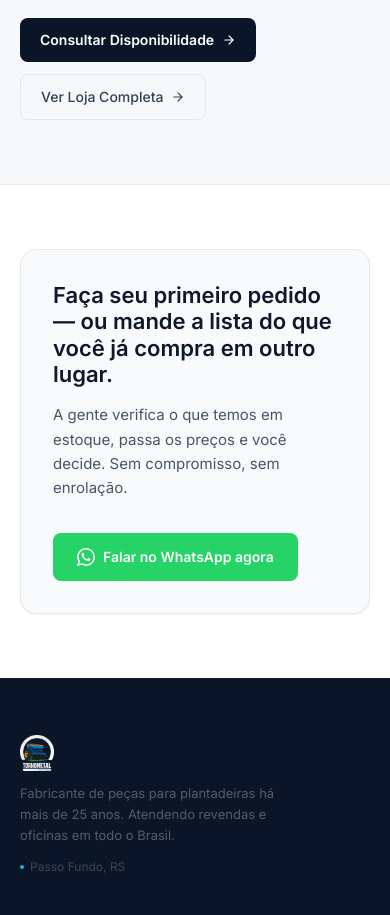
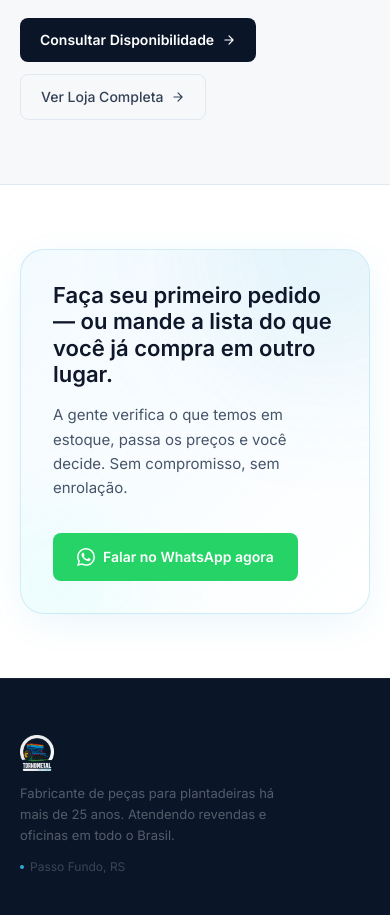
Before and after one commit to 783Correia/REVENDA-TORNOMETAL, a Next.js app: page / in a window 390 px wide. Shown: the part 4860-5775 px from the top of the page. Built offline with nearby package versions, Linux system fonts and the light colour scheme.

Commit message:
style: apply elegant blue glassmorphism effect to final CTA box

```diff
--- a/src/components/CTAFinal.tsx
+++ b/src/components/CTAFinal.tsx
@@ -14,8 +14,12 @@ export function CTAFinal() {
         whileInView="visible"
         viewport={{ once: true, margin: "-80px" }}
       >
-        <div className="rounded-2xl bg-[#F8FAFC] border border-[#E2E8F0] shadow-sm p-8 md:p-14 flex flex-col md:flex-row md:items-center md:justify-between gap-8">
-          <div className="max-w-[520px]">
+        <div className="relative rounded-3xl overflow-hidden p-8 md:p-14 flex flex-col md:flex-row md:items-center md:justify-between gap-8 shadow-[0_10px_40px_-10px_rgba(43,170,212,0.15)] border border-[#2BAAD4]/20 bg-gradient-to-br from-[#F0F9FF]/80 to-white/60 backdrop-blur-xl">
+          {/* Subtle decorative glow */}
+          <div className="absolute top-0 right-0 w-64 h-64 bg-[#2BAAD4]/10 rounded-full blur-3xl -translate-y-1/2 translate-x-1/3 pointer-events-none" />
+          <div className="absolute bottom-0 left-0 w-40 h-40 bg-[#00FFcc]/5 rounded-full blur-2xl translate-y-1/3 -translate-x-1/4 pointer-events-none" />
+
+          <div className="relative z-10 max-w-[520px]">
             <h2
               className="font-semibold text-[#0F172A] leading-[1.2]"
               style={{ fontSize: "clamp(22px, 2.8vw, 32px)" }}
@@ -29,7 +33,7 @@ export function CTAFinal() {
             </p>
           </div>
 
-          <div className="flex-shrink-0">
+          <div className="relative z-10 flex-shrink-0">
             <a
               href={WHATSAPP_URL}
               target="_blank"
```
